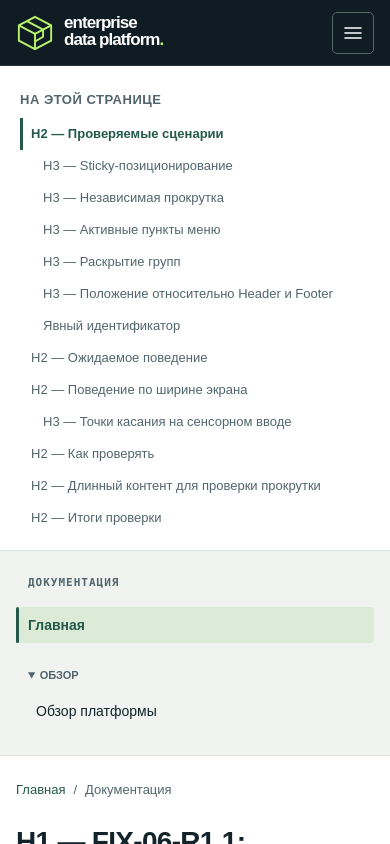
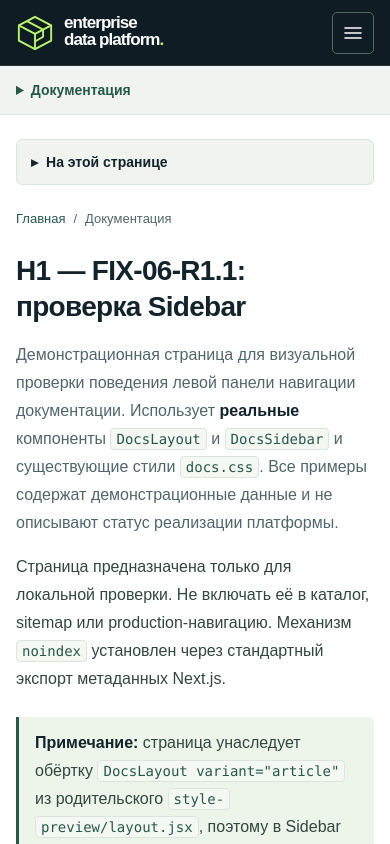
Before and after one commit to enterprise-data-platform-ru/enterprise-data-platform-ru.github.io, a Next.js app: page /docs/style-preview/fix-06-r1-1 in a window 390 px wide. Shown: the top 844 px of the page. Built offline with nearby package versions, Linux system fonts and the light colour scheme.

Commit message:
feat(docs): add responsive documentation navigation

```diff
--- a/src/app/docs/docs.css
+++ b/src/app/docs/docs.css
@@ -20,7 +20,7 @@
   --docs-h2-size: 28px;
   --docs-h2-line: 36px;
   display: grid;
-  grid-template-columns: var(--docs-sidebar-width) minmax(0, 1fr) var(--docs-toc-width);
+  grid-template-columns: var(--docs-sidebar-width) minmax(0, 1fr);
   max-width: var(--docs-layout-width);
   min-height: calc(100dvh - var(--docs-header-height));
   margin-inline: auto;
@@ -30,6 +30,15 @@
 }
 .docs-shell--index {
   grid-template-columns: var(--docs-sidebar-width) minmax(0, 1fr);
+}
+.docs-sidebar-desktop { min-width: 0; align-self: stretch; }
+.docs-mobile-nav { display: none; }
+.docs-shell--article .docs-main {
+  display: grid;
+  grid-template-columns: minmax(0, 1fr) var(--docs-toc-width);
+  align-items: start;
+  padding-right: 0;
+  column-gap: 40px;
 }
 .docs-main {
   min-width: 0;
@@ -329,6 +338,8 @@
   scrollbar-gutter: stable;
 }
 
+.docs-toc:empty { display: none; }
+
 .docs-toc h2 {
   font-size: 11px;
   line-height: 16px;
@@ -581,103 +592,79 @@
 }
 
 @media (max-width: 1199px) {
-  .docs-shell {
-    --docs-sidebar-width: 224px;
-    grid-template-columns: var(--docs-sidebar-width) minmax(0, 1fr);
-    grid-template-areas:
-      "sidebar toc"
-      "sidebar main";
+  .docs-shell { --docs-sidebar-width: 224px; }
+  .docs-main { padding: 32px 28px 48px; }
+  .docs-shell--article .docs-main {
+    display: flex;
+    flex-direction: column;
+    padding: 32px 28px 48px;
   }
-  .docs-sidebar { grid-area: sidebar; }
   .docs-toc {
-    display: block;
+    order: -1;
     position: static;
-    grid-area: toc;
-    width: auto;
+    width: 100%;
     height: auto;
     max-height: none;
     overflow: visible;
-    overscroll-behavior-y: auto;
-    border-left: none;
-    border-bottom: 1px solid var(--line);
-    padding: 16px 24px;
+    margin: 0 0 24px;
+    padding: 0 14px;
+    border: 1px solid var(--docs-border);
+    border-radius: 6px;
+    background: var(--docs-sidebar-bg);
   }
   .docs-toc-collapsible > summary {
     display: flex;
     align-items: center;
-    gap: 6px;
+    min-height: 44px;
+    padding: 12px 0;
     cursor: pointer;
-    font-size: 13px;
+    font-size: 14px;
     line-height: 20px;
     font-weight: 600;
-    text-transform: uppercase;
-    letter-spacing: 0.04em;
-    color: var(--docs-muted);
-    padding: 6px 0;
-    min-height: 36px;
-    list-style: none;
+    color: var(--docs-heading);
   }
-  .docs-toc-collapsible > summary::-webkit-details-marker {
-    display: none;
-  }
-  .docs-main {
-    grid-area: main;
-    padding: 28px 24px 36px;
-  }
+  .docs-toc-collapsible > summary::before { content: '▸'; margin-right: 8px; }
+  .docs-toc-collapsible[open] > summary::before { content: '▾'; }
+  .docs-toc-list { padding-bottom: 12px; }
+  .docs-toc-list a { display: flex; align-items: center; min-height: 44px; }
 }
 @media (max-width: 899px) {
-  .docs-shell, .docs-shell--index, .docs-shell--article { grid-template-columns: minmax(0, 1fr); grid-template-areas: none; }
-  .docs-main { padding: 24px 20px 48px; }
-  .docs-sidebar {
+  .docs-shell, .docs-shell--index, .docs-shell--article { grid-template-columns: minmax(0, 1fr); }
+  .docs-sidebar-desktop { display: none; }
+  .docs-mobile-nav {
+    display: block;
+    min-width: 0;
+    background: var(--docs-sidebar-bg);
+    border-bottom: 1px solid var(--docs-border);
+  }
+  .docs-mobile-nav > summary {
+    min-height: 48px;
+    padding: 14px 16px;
+    font-size: 14px;
+    line-height: 20px;
+    font-weight: 600;
+    color: var(--docs-primary);
+    cursor: pointer;
+  }
+  .docs-mobile-nav .docs-sidebar {
     position: static;
     height: auto;
-    max-height: none;
-    overflow: visible;
-    overscroll-behavior-y: auto;
+    max-height: 65dvh;
+    overflow-y: auto;
+    overscroll-behavior-y: contain;
     scrollbar-gutter: auto;
-    border-right: 0;
-    border-bottom: 1px solid var(--line);
+    border: 0;
   }
-  .docs-toc {
-    display: block;
-    position: static;
-    width: auto;
-    height: auto;
-    max-height: none;
-    overflow: visible;
-    overscroll-behavior-y: auto;
-    border-left: none;
-    border-bottom: 1px solid var(--line);
-    padding: 16px 20px;
-    order: -1;
-  }
-  .docs-toc-collapsible > summary {
-    display: flex;
-    align-items: center;
-    gap: 6px;
-    cursor: pointer;
-    font-size: 13px;
-    line-height: 20px;
-    font-weight: 600;
-    text-transform: uppercase;
-    letter-spacing: 0.04em;
-    color: var(--docs-muted);
-    padding: 6px 0;
-    min-height: 36px;
-    list-style: none;
-  }
-  .docs-toc-collapsible > summary::-webkit-details-marker {
-    display: none;
-  }
-  .docs-sidebar, .docs-toc, .docs-main { grid-area: auto; }
-
+  .docs-mobile-nav .docs-nav-item a, .docs-mobile-nav .docs-nav-summary { min-height: 44px; }
+  .docs-mobile-nav .docs-nav-summary { display: flex; align-items: center; }
+  .docs-main, .docs-shell--article .docs-main { padding: 24px 20px 48px; }
   .docs-shell { --docs-h1-size: 30px; --docs-h1-line: 38px; --docs-h2-size: 24px; --docs-h2-line: 32px; }
 }
 @media (max-width: 820px) {
   .docs-shell { --docs-header-height: 66px; }
 }
 @media (max-width: 639px) {
-  .docs-main { padding-inline: 16px; }
+  .docs-main, .docs-shell--article .docs-main { padding-inline: 16px; }
   .docs-cards {
     grid-template-columns: minmax(0, 1fr);
     gap: 16px;
@@ -704,7 +691,8 @@
 .docs-toc a:focus-visible,
 .docs-toc summary:focus-visible,
 .docs-sidebar button:focus-visible,
-.docs-sidebar summary:focus-visible {
+.docs-sidebar summary:focus-visible,
+.docs-mobile-nav > summary:focus-visible {
   outline: 2px solid var(--docs-primary);
   outline-offset: 2px;
   border-radius: 4px;
--- a/src/components/DocsLayout.jsx
+++ b/src/components/DocsLayout.jsx
@@ -1,5 +1,6 @@
 import React from 'react';
 import DocsSidebar from './DocsSidebar.jsx';
+import DocsMobileNav from './DocsMobileNav.jsx';
 import DocsBreadcrumb from './DocsBreadcrumb.jsx';
 import DocsArticleNav from './DocsArticleNav.jsx';
 import DocsToc from './DocsToc.jsx';
@@ -8,7 +9,8 @@ export default function DocsLayout({children, currentSlug = '', variant = 'artic
   const isIndex = variant === 'index';
   return (
     <div className={`docs-shell docs-shell--${isIndex ? 'index' : 'article'}`}>
-      <DocsSidebar currentSlug={currentSlug} />
+      <div className="docs-sidebar-desktop"><DocsSidebar currentSlug={currentSlug} /></div>
+      <DocsMobileNav currentSlug={currentSlug} />
       <main id="main" className="docs-main">
         {isIndex ? (
           <div className="docs-catalog">
@@ -22,12 +24,12 @@ export default function DocsLayout({children, currentSlug = '', variant = 'artic
             <DocsArticleNav currentSlug={currentSlug} />
           </div>
         )}
+        {!isIndex && (
+          <aside className="docs-toc" aria-label="Оглавление">
+            <DocsToc scopeId="docs-content" />
+          </aside>
+        )}
       </main>
-      {!isIndex && (
-        <aside className="docs-toc" aria-label="Оглавление">
-          <DocsToc scopeId="docs-content" />
-        </aside>
-      )}
     </div>
   );
 }
--- /dev/null
+++ b/src/components/DocsMobileNav.jsx
@@ -0,0 +1,15 @@
+import DocsSidebar from './DocsSidebar.jsx';
+
+// FIX-07: the mobile navigation is a native <details> so it collapses by
+// default and costs no client-side state. It is hidden on desktop (>=900px)
+// where the sticky sidebar is shown instead.
+export default function DocsMobileNav({currentSlug = ''}) {
+  return (
+    <details className="docs-mobile-nav">
+      <summary className="docs-mobile-nav-summary">Документация</summary>
+      <div className="docs-mobile-nav-content">
+        <DocsSidebar currentSlug={currentSlug} />
+      </div>
+    </details>
+  );
+}
--- a/src/components/DocsToc.jsx
+++ b/src/components/DocsToc.jsx
@@ -1,12 +1,22 @@
 'use client';
 
-import React, {useEffect, useState} from 'react';
+import React, {useEffect, useRef, useState} from 'react';
 import {slugifyHeading, uniqueHeadingId} from '../lib/heading-slug.mjs';
 import {findActiveHeading} from '../lib/scroll-spy.mjs';
 
 export default function DocsToc({scopeId = 'docs-content'}) {
   const [items, setItems] = useState([]);
   const [activeId, setActiveId] = useState(null);
+  const detailsRef = useRef(null);
+
+  useEffect(() => {
+    if (!items.length) return;
+    const media = window.matchMedia('(min-width: 1200px)');
+    const sync = () => { detailsRef.current.open = media.matches; };
+    sync();
+    media.addEventListener('change', sync);
+    return () => media.removeEventListener('change', sync);
+  }, [items.length]);
 
   useEffect(() => {
     const root = document.getElementById(scopeId);
@@ -84,7 +94,7 @@ export default function DocsToc({scopeId = 'docs-content'}) {
   if (!items.length) return null;
   return (
     <div className="docs-toc-inner">
-      <details className="docs-toc-collapsible" open>
+      <details ref={detailsRef} className="docs-toc-collapsible" open>
         <summary>На этой странице</summary>
         <nav aria-label="Содержание страницы">
           <ul className="docs-toc-list" data-active-heading={activeId || undefined}>
```
Also changed, not shown: src/app/docs/style-preview/fix-07/page.mdx (added, +23 -0 lines), 2 other files (tests, documents, lock files or other folders).
